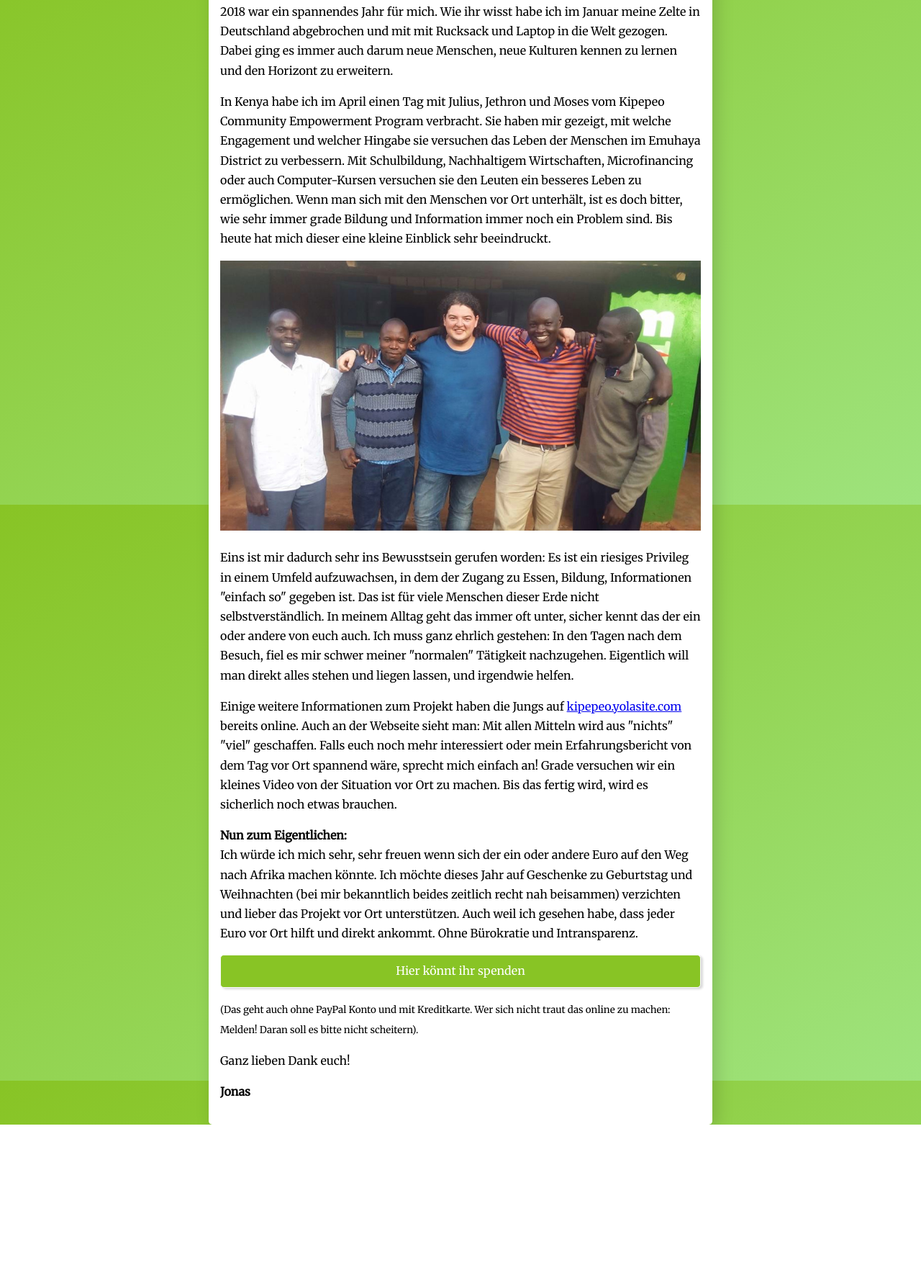
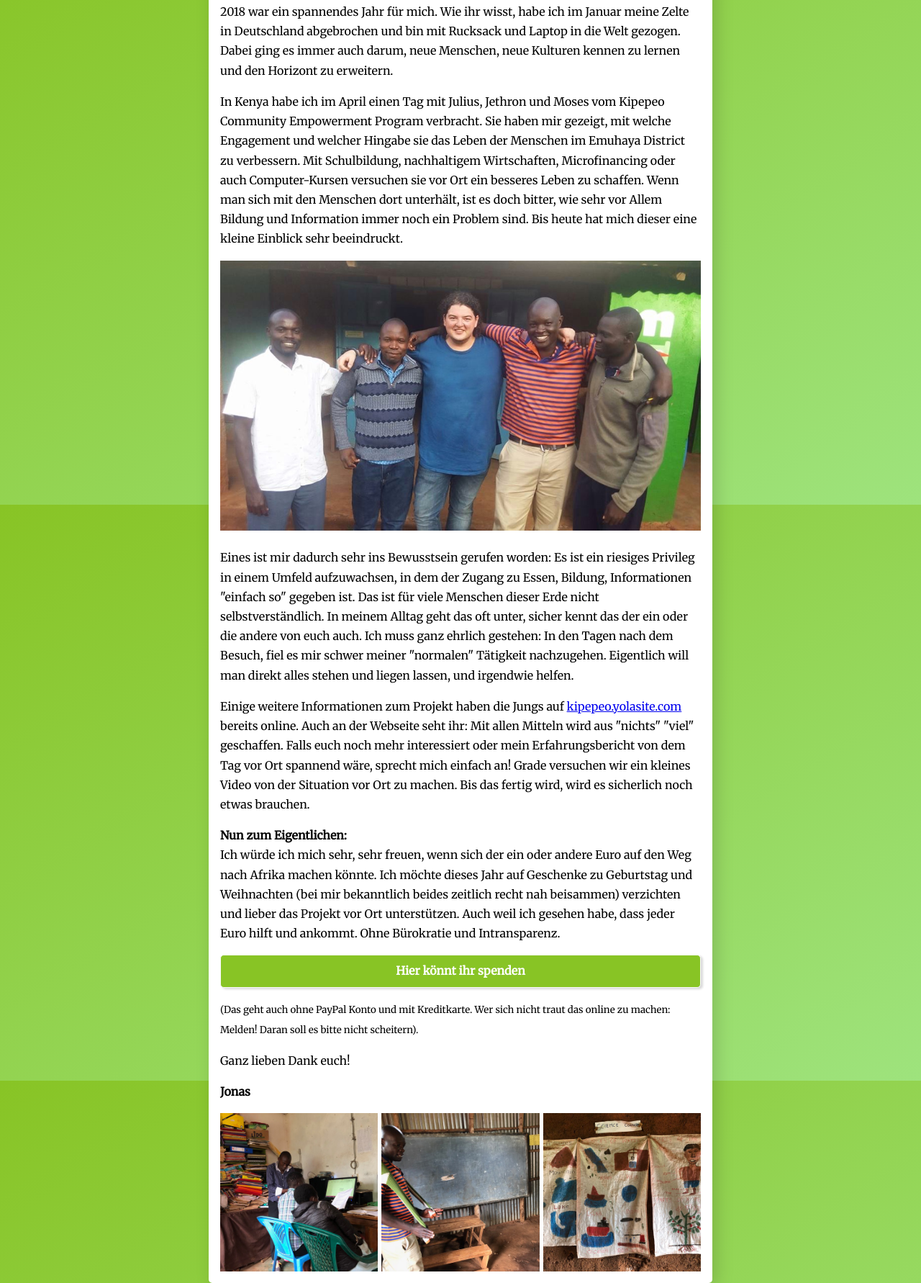
Before and after one commit to devicezero/kipepeo, a plain HTML site: page index.html in a window 1280 px wide. Shown: the part 99-1881 px from the top of the page at 72% size. Before the commit the page ends 1661 px from the top, so only its background shows below. Drawn offline with Linux system fonts and the light colour scheme.

Commit message:
imageoptim

```diff
--- a/index.html
+++ b/index.html
@@ -54,13 +54,29 @@
       border-radius: 5px;
       box-shadow: 3px 2px 3px rgba(0,0,0,0.15);
       text-decoration: none;
-      transition: 300ms ease all;
-      font-size: 1rem;
+      font-weight: bold;
     }
 
-    img {
+    img.fullwidth {
       width: 100%;
       text-align: center;
+    }
+
+    .gallery {
+      display: grid;
+      grid-template-columns: 1fr 1fr 1fr;
+      grid-gap: 5px;
+    }
+
+    .gallery img {
+      width: 100%;
+    }
+
+    @media only screen and (max-width: 600px) {
+      .gallery {
+        display: block;
+        text-align: center;
+      }
     }
 
   </style>
@@ -70,18 +86,24 @@
   <div class="wrapper">
     <h1>Ein herzliches Hallo!</h1>
     <div class="letter">
-      <p>2018 war ein spannendes Jahr für mich. Wie ihr wisst habe ich im Januar meine Zelte in Deutschland abgebrochen und mit mit Rucksack und Laptop in die Welt gezogen. Dabei ging es immer auch darum neue Menschen, neue Kulturen kennen zu lernen und den Horizont zu erweitern. </p>
-      <p>In Kenya habe ich im April einen Tag mit Julius, Jethron und Moses vom Kipepeo Community Empowerment Program verbracht. Sie haben mir gezeigt, mit welche Engagement und welcher Hingabe sie versuchen das Leben der Menschen im Emuhaya District zu verbessern. Mit Schulbildung, Nachhaltigem Wirtschaften, Microfinancing oder auch Computer-Kursen versuchen sie den Leuten ein besseres Leben zu ermöglichen. Wenn man sich mit den Menschen vor Ort unterhält, ist es doch bitter, wie sehr immer grade Bildung und Information immer noch ein Problem sind. Bis heute hat mich dieser eine kleine Einblick sehr beeindruckt. </p>
-      <img src="groupphoto.jpg" alt="">
-      <p>Eins ist mir dadurch sehr ins Bewusstsein gerufen worden: Es ist ein riesiges Privileg in einem Umfeld aufzuwachsen, in dem der Zugang zu Essen, Bildung, Informationen "einfach so" gegeben ist. Das ist für viele Menschen dieser Erde nicht selbstverständlich. In meinem Alltag geht das immer oft unter, sicher kennt das der ein oder andere von euch auch. Ich muss ganz ehrlich gestehen: In den Tagen nach dem Besuch, fiel es mir schwer meiner "normalen" Tätigkeit nachzugehen. Eigentlich will man direkt alles stehen und liegen lassen, und irgendwie helfen.</p>
-      <p>Einige weitere Informationen zum Projekt haben die Jungs auf <a href="http://kipepeo.yolasite.com/">kipepeo.yolasite.com</a> bereits online. Auch an der Webseite sieht man: Mit allen Mitteln wird aus "nichts" "viel" geschaffen. Falls euch noch mehr interessiert oder mein Erfahrungsbericht von dem Tag vor Ort spannend wäre, sprecht mich einfach an! Grade versuchen wir ein kleines Video von der Situation vor Ort zu machen. Bis das fertig wird, wird es sicherlich noch etwas brauchen.</p>
+      <p>2018 war ein spannendes Jahr für mich. Wie ihr wisst, habe ich im Januar meine Zelte in Deutschland abgebrochen und bin mit Rucksack und Laptop in die Welt gezogen. Dabei ging es immer auch darum, neue Menschen, neue Kulturen kennen zu lernen und den Horizont zu erweitern.</p>
+      <p>In Kenya habe ich im April einen Tag mit Julius, Jethron und Moses vom Kipepeo Community Empowerment Program verbracht. Sie haben mir gezeigt, mit welche Engagement und welcher Hingabe sie das Leben der Menschen im Emuhaya District zu verbessern. Mit Schulbildung, nachhaltigem Wirtschaften, Microfinancing oder auch Computer-Kursen versuchen sie vor Ort ein besseres Leben zu schaffen. Wenn man sich mit den Menschen dort unterhält, ist es doch bitter, wie sehr vor Allem Bildung und Information immer noch ein Problem sind. Bis heute hat mich dieser eine kleine Einblick sehr beeindruckt.</p>
+      <img class="fullwidth" src="groupphoto.jpg" alt="">
+      <p>Eines ist mir dadurch sehr ins Bewusstsein gerufen worden: Es ist ein riesiges Privileg in einem Umfeld aufzuwachsen, in dem der Zugang zu Essen, Bildung, Informationen "einfach so" gegeben ist. Das ist für viele Menschen dieser Erde nicht selbstverständlich. In meinem Alltag geht das oft unter, sicher kennt das der ein oder die andere von euch auch. Ich muss ganz ehrlich gestehen: In den Tagen nach dem Besuch, fiel es mir schwer meiner "normalen" Tätigkeit nachzugehen. Eigentlich will man direkt alles stehen und liegen lassen, und irgendwie helfen.</p>
+      <p>Einige weitere Informationen zum Projekt haben die Jungs auf <a href="http://kipepeo.yolasite.com/">kipepeo.yolasite.com</a> bereits online. Auch an der Webseite seht ihr: Mit allen Mitteln wird aus "nichts" "viel" geschaffen. Falls euch noch mehr interessiert oder mein Erfahrungsbericht von dem Tag vor Ort spannend wäre, sprecht mich einfach an! Grade versuchen wir ein kleines Video von der Situation vor Ort zu machen. Bis das fertig wird, wird es sicherlich noch etwas brauchen.</p>
       <p><strong>Nun zum Eigentlichen:</strong><br />
-      Ich würde ich mich sehr, sehr freuen wenn sich der ein oder andere Euro auf den Weg nach Afrika machen könnte. Ich möchte dieses Jahr auf Geschenke zu Geburtstag und Weihnachten (bei mir bekanntlich beides zeitlich recht nah beisammen) verzichten und lieber das Projekt vor Ort unterstützen. Auch weil ich gesehen habe, dass jeder Euro vor Ort hilft und direkt ankommt. Ohne Bürokratie und Intransparenz. </p>
+      Ich würde ich mich sehr, sehr freuen, wenn sich der ein oder andere Euro auf den Weg nach Afrika machen könnte. Ich möchte dieses Jahr auf Geschenke zu Geburtstag und Weihnachten (bei mir bekanntlich beides zeitlich recht nah beisammen) verzichten und lieber das Projekt vor Ort unterstützen. Auch weil ich gesehen habe, dass jeder Euro hilft und ankommt. Ohne Bürokratie und Intransparenz.</p>
       <a class="button" href="https://www.paypal.com/donate/?token=gEAF48nmoby7qhz8wcKtTufWOU0Cp_ghX5mrHPpJF1kZhoFOhLSdjhXSvyllvaMX3bTc20&country.x=KE&locale.x=KE&Z3JncnB0=">Hier könnt ihr spenden</a>
       <small>(Das geht auch ohne PayPal Konto und mit Kreditkarte. Wer sich nicht traut das online zu machen: Melden! Daran soll es bitte nicht scheitern).</small>
 
       <p>Ganz lieben Dank euch!</p>
       <p class="signature">Jonas</p>
+
+      <div class="gallery">
+        <img src="1.jpg" alt="">
+        <img src="2.jpg" alt="">
+        <img src="3.jpg" alt="">
+      </div>
     </div>
     <div class="photo"></div>
   </div>
```
Also changed, not shown: 1.jpg (added), 2.jpg (added), 3.jpg (added).
